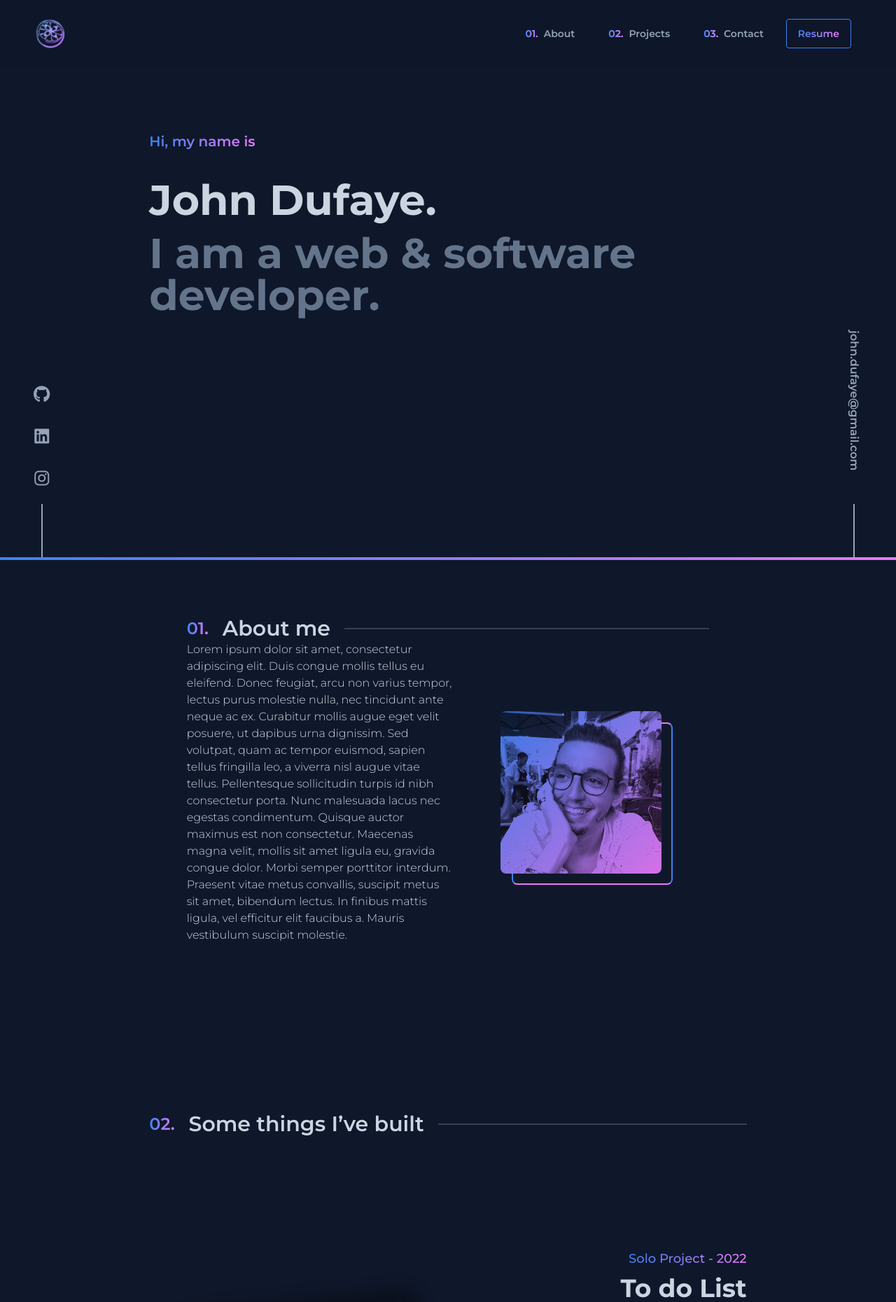
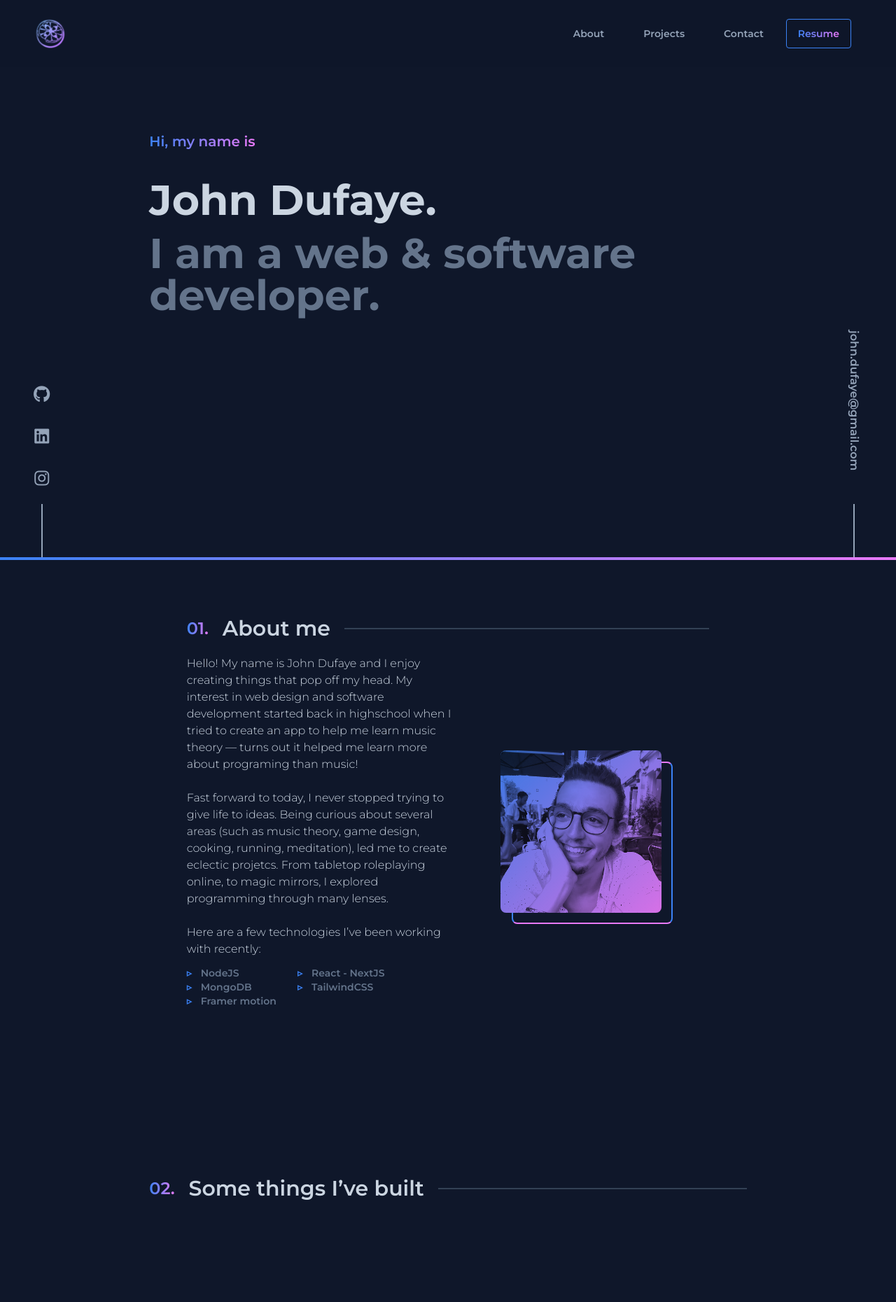
Before and after one commit to Pamplemouss/elpis, a Next.js app: page /portfolio in a window 1280 px wide. Shown: the top 1860 px of the page at 70% size. Built offline with nearby package versions, Linux system fonts and the light colour scheme; no server answers.

Commit message:
Entrance animations + replacing the lorem ipsum

```diff
--- a/components/ProjectPreview.js
+++ b/components/ProjectPreview.js
@@ -33,14 +33,14 @@
                     </Link>
                 </div>
             </div>
-            <div className="text-right flex flex-col">
+            <div className="text-right flex flex-col grow">
                 <div>
-                    <span className="font-medium text-transparent text-lg bg-clip-text bg-gradient-to-r from-firstColor to-secondColor">{props.data.solo ? "Solo Project" : "Team Project"} - {props.data.year}</span>
+                    <span className="font-medium text-transparent text bg-clip-text bg-gradient-to-r from-firstColor to-secondColor">{props.data.solo ? "Solo Project" : "Team Project"} - {props.data.year}</span>
                 </div>
-                <div className="text-4xl mt-2 font-bold text-slate-300">{props.data.name}</div>
+                <div className="text-3xl mt-1 font-bold text-slate-300">{props.data.name}</div>
                 <div className="w-full">
-                    <div className="w-11/12 mt-8 mb-4 p-5 bg-[rgba(255,255,255,0.03)] custom-shadow text-slate-300 float-right">
-                        {props.data.description}
+                    <div className="w-11/12 mt-6 mb-4 p-6 text-sm bg-[rgba(255,255,255,0.05)] rounded custom-shadow text-slate-300 float-right"
+                        dangerouslySetInnerHTML={{ __html: props.data.description }}>
                     </div>
                 </div>
                 <div className="text-sm text-slate-300 flex gap-8 justify-end">
--- a/pages/portfolio.js
+++ b/pages/portfolio.js
@@ -9,10 +9,10 @@
     const projects = [
         {
             solo: true,
-            name: "To do List",
+            name: "To do",
             year: "2022",
             description: "A Web App to keep track of tasks and build new habits. Schedule one time or repeatable tasks and class them by categories. Remind you of drinking water, and have a healthier life!",
-            tags: ["NextJS", "TailwinCSS", "Golang", "MongoDB"],
+            tags: ["NextJS", "TailwindCSS", "Go", "MongoDB"],
             previewLink: "./todo.webm",
             gitLink: "https://github.com/Pamplemouss/elpis",
             redirectLink: "/showcase",
@@ -22,7 +22,7 @@
             solo: false,
             name: "Hide and Seek Neural Network",
             year: "2021",
-            description: "A 2D recreation of the Hide and Seek Google project: https://www.youtube.com/watch?v=Lu56xVlZ40M.",
+            description: "An attempt to recreate a 2D version of the <a class='font-medium text-transparent bg-clip-text bg-gradient-to-r from-firstColor to-secondColor' href='https://openai.com/blog/emergent-tool-use'>Hide and Seek Google project</a> in Qt. Agents with a neural network brain play a simple game of Hide & Seek, where intelligent and surprising behaviour can emerge.",
             tags: ["Qt", "C++", "Neural Network"],
             previewLink: "./hideandseek.webm",
             gitLink: "https://gitlab.com/Pamplemouss/hideandseek",
@@ -33,7 +33,7 @@
             solo: false,
             name: "Bike and Motorcycle tracker",
             year: "2019",
-            description: "Geolocalisation prototype to hide in your bike. Track its location in case of loosing or getting it stolen.",
+            description: "Geolocalisation device prototype hidden in a bike headlight. Use the app to track its location in case of loosing or getting it stolen.",
             tags: ["AdobeXD", "Arduino"],
             previewLink: "./hermes.webm",
             gitLink: false,
@@ -44,7 +44,7 @@
             solo: true,
             name: "Piano notes trainer",
             year: "2019",
-            description: "A simple app to train yourself recognizing notes on a Piano. Supports ABC and Do Re Mi notation.",
+            description: "A simple app to train yourself recognizing notes on a Piano.",
             tags: ["NodeJS", "Express"],
             previewLink: "./pianolynn.mp4",
             gitLink: "https://github.com/Pamplemouss/piano-lynn",
@@ -64,6 +64,51 @@
         });
     });
 
+    // VARIANTS
+    const menu = {
+        visible: {
+            transition: {
+                when: "beforeChildren",
+                staggerChildren: .1,
+            }
+        },
+        hidden: {},
+    }
+
+    const item = {
+        visible: {
+            opacity: 1,
+            y: 0,
+            transition: {
+                duration: .5,
+            }
+        },
+        hidden: { opacity: 0, y: -50 },
+    }
+
+    const titleBlockVariants = {
+        visible: {
+            transition: {
+                when: "beforeChildren",
+                delayChildren: 0.7,
+                staggerChildren: .15,
+            }
+        },
+        hidden: {},
+    }
+
+
+    const titleVariants = {
+        visible: {
+            opacity: 1,
+            x: 0,
+            transition: {
+                duration: .5,
+            },
+        },
+        hidden: { opacity: 0, x: -200 },
+    }
+
     return (
         <>
             <Head>
@@ -76,28 +121,35 @@
 
                 <div className={`fixed ${ atTheTop ? "h-24" : "h-16 shadow-xl"} w-screen backdrop-blur z-10 flex bg-[#0F172A]/70 duration-300`}>
                     <div className="w-12 h-12 grow m-auto ml-12">
-                        <img className="w-12 h-12" src="./logo.png"></img>
+                        <motion.img
+                            initial={{ opacity: 0, rotate: 500, x: 300 }}
+                            whileInView={{ opacity: 1, rotate: 0, x: 0 }}
+                            transition={{ type: "spring", duration: 1.5 }}
+                            className="w-12 h-12" src="./logo.png">
+                        </motion.img>
                     </div>
-                    <div className="flex gap-4 mr-16">
-                        <a href="#about" className="
-                                p-4 m-auto from-slate-400 to-slate-400 font-semibold text-sm text-transparent bg-clip-text bg-gradient-to-r hover:from-firstColor hover:to-secondColor duration-300
-                                before:content-['01.'] before:mr-2 before:font-semibold before:text-transparent before:bg-clip-text before:bg-gradient-to-r before:from-firstColor before:to-secondColor
-                            ">
-                                About
-                        </a>
-                        <a href="#projects" className="
-                                p-4 m-auto from-slate-400 to-slate-400 font-semibold text-sm text-transparent bg-clip-text bg-gradient-to-r hover:from-firstColor hover:to-secondColor duration-300
-                                before:content-['02.'] before:mr-2 before:font-semibold before:text-transparent before:bg-clip-text before:bg-gradient-to-r before:from-firstColor before:to-secondColor
-                            ">
-                                Projects
-                        </a>
-                        <a href="#contact" className="
-                                p-4 m-auto from-slate-400 to-slate-400 font-semibold text-sm text-transparent bg-clip-text bg-gradient-to-r hover:from-firstColor hover:to-secondColor duration-300
-                                before:content-['03.'] before:mr-2 before:font-semibold before:text-transparent before:bg-clip-text before:bg-gradient-to-r before:from-firstColor before:to-secondColor
-                            ">
-                                Contact
-                        </a>
-                        <span className="flex">
+                    <motion.div
+                        variants={menu}
+                        initial="hidden"
+                        whileInView="visible"
+                        viewport={{ once: true }}
+                        className="flex gap-4 mr-16"
+                    >
+                        {["About", "Projects", "Contact"].map((element, index) => {
+                            return (
+                                <motion.a
+                                    href={`#${element}`}
+                                    variants={item}
+                                    className={`
+                                    p-4 m-auto from-slate-400 to-slate-400 font-semibold text-sm text-transparent bg-clip-text bg-gradient-to-r hover:from-firstColor hover:to-secondColor
+                                    before:content-['0${index+1}.'] before:mr-2 before:font-semibold before:text-transparent before:bg-clip-text before:bg-gradient-to-r before:from-firstColor before:to-secondColor
+                                `}
+                                >
+                                    {element}
+                                </motion.a>
+                            )
+                        })}
+                        <motion.span variants={item} className="flex">
                             <a className="
                                 m-auto relative rounded py-2 px-4 border-firstColor border
                                 after:absolute after:h-full after:w-full after:bg-gradient-to-br after:from-firstColor after:to-secondColor after:block after:top-0 after:left-0 after:opacity-0 hover:after:opacity-20 before:duration-300
@@ -106,24 +158,29 @@
                                     Resume
                                 </span>
                             </a>
-                        </span>
-
-                    </div>
+                        </motion.span>
+                    </motion.div>
                 </div>
 
 
                 <div className="m-auto w-9/12 xl:w-8/12 h-screen flex">
-                    <div className="m-auto -translate-y-10 xl:-translate-y-20">
-                        <div className="text-xl font-semibold mb-10">
+                    <motion.div
+                        variants={titleBlockVariants}
+                        initial="hidden"
+                        whileInView="visible"
+                        viewport={{ once: true }}
+                        className="m-auto -translate-y-10 xl:-translate-y-20"
+                    >
+                        <motion.div variants={titleVariants} className="text-xl font-semibold mb-10">
                             <span className="text-transparent bg-clip-text bg-gradient-to-r from-firstColor to-secondColor">Hi, my name is</span>
-                        </div>
-                        <div className="text-slate-300 text-5xl xl:text-6xl font-bold mb-4">
+                        </motion.div>
+                        <motion.div variants={titleVariants} className="text-slate-300 text-5xl xl:text-6xl font-bold mb-4">
                             John Dufaye.
-                        </div>
-                        <div className="text-slate-500 text-5xl xl:text-6xl font-bold">
+                        </motion.div>
+                        <motion.div variants={titleVariants} className="text-slate-500 text-5xl xl:text-6xl font-bold">
                             I am a web & software developer.
-                        </div>
-                    </div>
+                        </motion.div>
+                    </motion.div>
                 </div>
 
                 <motion.div
@@ -134,8 +191,8 @@
                     viewport={{ once: true }}
                 >
                     <div className="m-auto relative">
-                        <a id="about" className="absolute translate-y-[-20vh]"></a>
-                        <div className="flex gap-5">
+                        <a id="About" className="absolute translate-y-[-20vh]"></a>
+                        <div className="flex gap-5 mb-5">
                             <span className="m-auto text-2xl font-semibold text-transparent bg-clip-text bg-gradient-to-r from-firstColor to-secondColor">01.</span>
                             <span className=" text-3xl font-semibold text-slate-300">About me</span>
                             <div className="flex-1 flex">
@@ -143,10 +200,21 @@
                             </div>
                         </div>
                         <div className="flex">
-                            <div className="w-4/5 flex">
+                            <div className="w-4/5 flex flex-col">
                                 <div className="m-auto text-slate-300">
-                                Lorem ipsum dolor sit amet, consectetur adipiscing elit. Duis congue mollis tellus eu eleifend. Donec feugiat, arcu non varius tempor, lectus purus molestie nulla, nec tincidunt ante neque ac ex. Curabitur mollis augue eget velit posuere, ut dapibus urna dignissim. Sed volutpat, quam ac tempor euismod, sapien tellus fringilla leo, a viverra nisl augue vitae tellus. Pellentesque sollicitudin turpis id nibh consectetur porta. Nunc malesuada lacus nec egestas condimentum. Quisque auctor maximus est non consectetur. Maecenas magna velit, mollis sit amet ligula eu, gravida congue dolor. Morbi semper porttitor interdum. Praesent vitae metus convallis, suscipit metus sit amet, bibendum lectus. In finibus mattis ligula, vel efficitur elit faucibus a. Mauris vestibulum suscipit molestie.
+                                    Hello! My name is John Dufaye and I enjoy creating things that pop off my head. My interest in web design and software development started back in highschool when I tried to create an app to help me learn music theory — turns out it helped me learn more about programing than music!
+                                    <br/><br/>Fast forward to today, I never stopped trying to give life to ideas. Being curious about several areas (such as music theory, game design, cooking, running, meditation), led me to create eclectic projetcs. From tabletop roleplaying online, to magic mirrors, I explored programming through many lenses.
+                                    <br/><br/>Here are a few technologies I’ve been working with recently:
                                 </div>
+                                <ul className="grid grid-cols-2 w-10/12 text-slate-500 font-semibold text-sm mt-3">
+                                    {["NodeJS", "React - NextJS", "MongoDB", "TailwindCSS", "Framer motion"].map((element) => {
+                                        return (
+                                            <li className="relative pl-5 before:text-firstColor before:absolute before:left-0 before:content-['▹']">
+                                                {element}
+                                            </li>
+                                        )
+                                    })}
+                                </ul>
                             </div>
                             <div className="p-10 flex">
                                 <div className="
@@ -172,7 +240,7 @@
                 </motion.div>
 
                 <div className="w-9/12 xl:w-8/12 m-auto mt-60">
-                    <a id="projects" className="absolute translate-y-[-20vh]"></a>
+                    <a id="Projects" className="absolute translate-y-[-20vh]"></a>
                     <div className="flex gap-5 mb-40">
                         <span className="m-auto text-2xl font-semibold text-transparent bg-clip-text bg-gradient-to-r from-firstColor to-secondColor">02.</span>
                         <span className="text-3xl font-semibold text-slate-300">Some things I’ve built</span>
@@ -186,8 +254,14 @@
                 </div>
 
                 <div className="w-6/12 xl:w-5/12 h-screen m-auto text-center text-slate-300 flex-col flex">
-                    <a id="contact"></a>
-                    <div className="m-auto">
+                    <a id="Contact"></a>
+                    <motion.div
+                        className="m-auto"
+                        initial={{ translateY: 200, opacity: 0 }}
+                        whileInView={{ translateY: 0, opacity: 1 }}
+                        transition={{ duration: 0.7, delay: 0.1 }}
+                        viewport={{ once: true }}
+                    >
                         <div className="flex gap-5 mb-10">
                             <span className="m-auto text-2xl font-semibold text-transparent bg-clip-text bg-gradient-to-r from-firstColor to-secondColor">03.</span>
                             <span className=" text-3xl font-semibold text-slate-300">Contact</span>
@@ -199,7 +273,7 @@
                             Get in Touch
                         </h1>
                         <div className="mt-10">
-                            Although I’m not currently looking for any new opportunities, my inbox is always open. Whether you have a question or just want to say hi, I’ll try my best to get back to you!
+                            Currently looking for new opportunities, my inbox is always open. Whether you have a question, a job offer, or just want to say hi, I’ll get back to you!
                         </div>
                         <div className="mt-20">
                             <a className="
@@ -211,13 +285,19 @@
                                 </span>
                             </a>
                         </div>
-                    </div>
+                    </motion.div>
                 </div>
                 <div className="text-sm text-slate-300 text-center mb-10">
                     Designed & Built by John Dufaye
                 </div>
 
-                <div className="fixed bottom-0 left-10 flex flex-col gap-3 text-2xl text-slate-400 text-center">
+                <motion.div
+                    initial={{ opacity: 0 }}
+                    whileInView={{ opacity: 1 }}
+                    transition={{ duration: 0.5, delay: 1.8}}
+                    viewport={{ once: true }}
+                    className="fixed bottom-0 left-10 flex flex-col gap-3 text-2xl text-slate-400 text-center"
+                >
                     <a href="https://github.com/Pamplemouss/" className="p-2 hover:-translate-y-1 justify-center items-center from-slate-400 to-slate-400 text-transparent bg-clip-text bg-gradient-to-r hover:from-firstColor hover:to-secondColor duration-300">
                         <i className="fa-brands fa-github"></i>
                     </a>
@@ -230,9 +310,15 @@
                     <div className="h-20">
                         <div className="m-auto h-full bg-slate-400 w-0.5"></div>
                     </div>
-                </div>
+                </motion.div>
 
-                <div className="fixed w-6 bottom-0 right-12 flex flex-col gap-8 text-slate-400 text-center">
+                <motion.div
+                    initial={{ opacity: 0 }}
+                    whileInView={{ opacity: 1 }}
+                    transition={{ duration: 0.5, delay: 1.8}}
+                    viewport={{ once: true }}
+                    className="fixed w-6 bottom-0 right-12 flex flex-col gap-8 text-slate-400 text-center"
+                >
                     <a href="mailto:john.dufayeg@gmail.com" className="[writing-mode:vertical-lr] hover:-translate-y-2 font-semibold from-slate-400 to-slate-400 text-transparent bg-clip-text bg-gradient-to-b hover:from-firstColor hover:to-secondColor duration-300">
                         <span className="p-4">
                             john.dufaye@gmail.com
@@ -241,7 +327,7 @@
                     <div className="h-20">
                         <div className="m-auto h-full bg-slate-400 w-0.5"></div>
                     </div>
-                </div>
+                </motion.div>
 
                 <motion.div className="z-50 fixed bottom-0 left-0 bg-gradient-to-r from-firstColor to-secondColor origin-left h-1 w-screen" style={{ scaleX: scrollYProgress }} />
 
```
